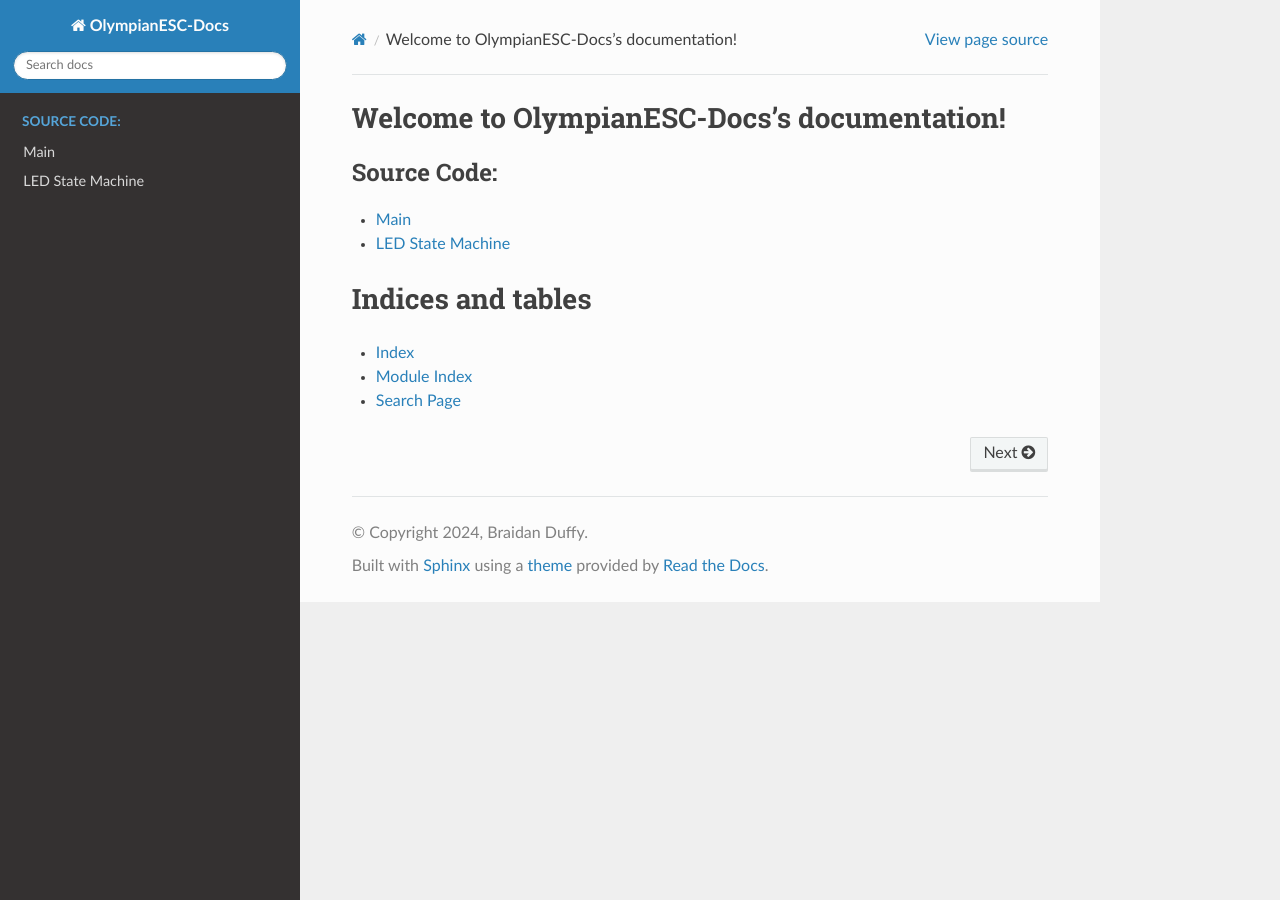
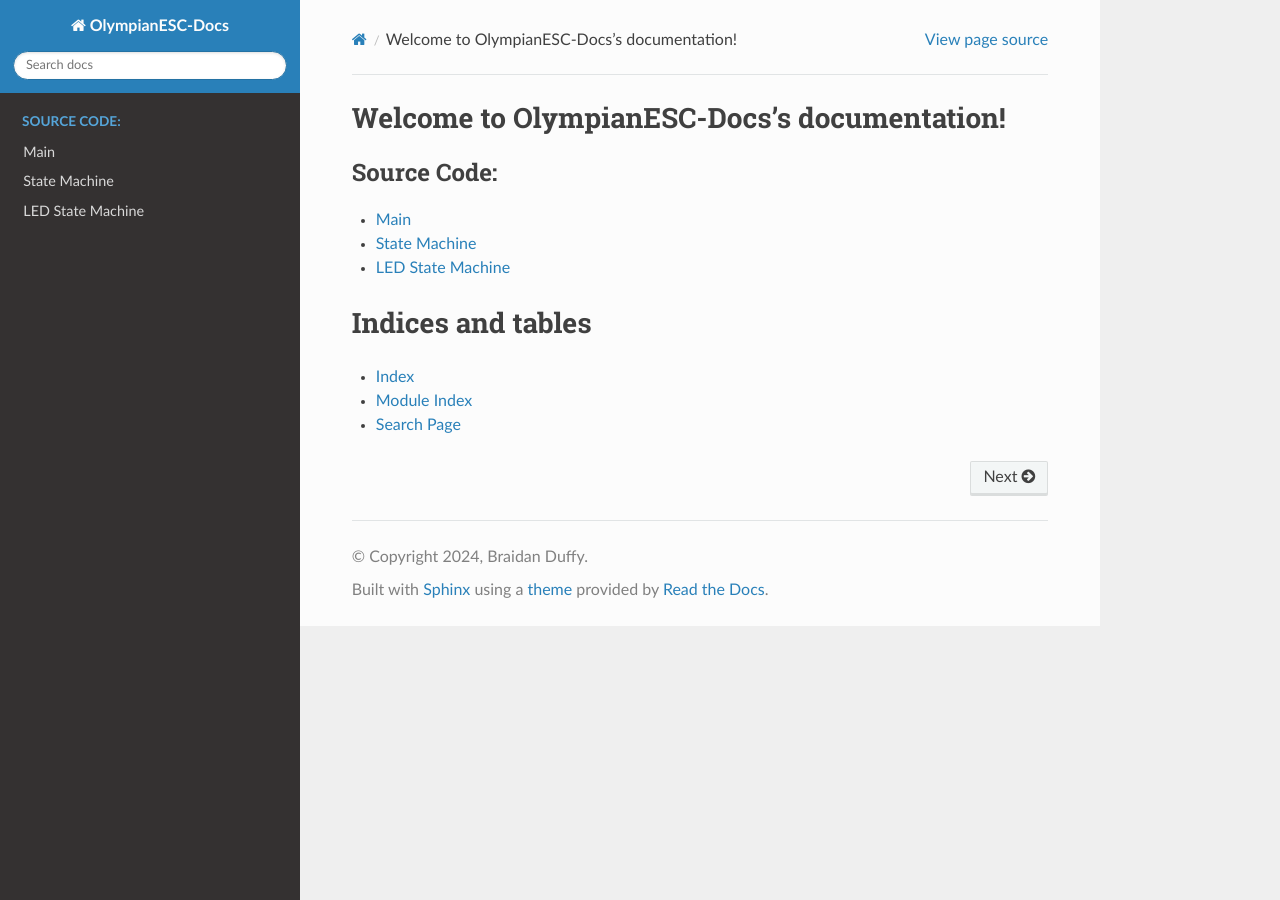
Before and after one commit to Legohead259/MicroROS-BLDC-Motor-Driver, a Sphinx documentation site: the page built from docs/source/index.rst, in a window 1280 px wide. Built offline with Sphinx 7.4.7 and the Read the Docs theme 2.0.0, drawn with Linux system fonts in a browser that asks for light colours.

Commit message:
Added state_machine doxygen

```diff
--- /dev/null
+++ b/docs/source/code/state_machine_h.rst
@@ -0,0 +1,6 @@
+.. _header_state_machine:
+
+State Machine
+====
+
+.. doxygenfile:: state_machine.h
--- a/docs/source/index.rst
+++ b/docs/source/index.rst
@@ -7,10 +7,11 @@ Welcome to OlympianESC-Docs's documentation!
 ============================================
 
 .. toctree::
-   :maxdepth: 2
+   :maxdepth: 1
    :caption: Source Code:
 
    code/main_cpp
+   code/state_machine_h
    code/neopixel_h
 
 
```
